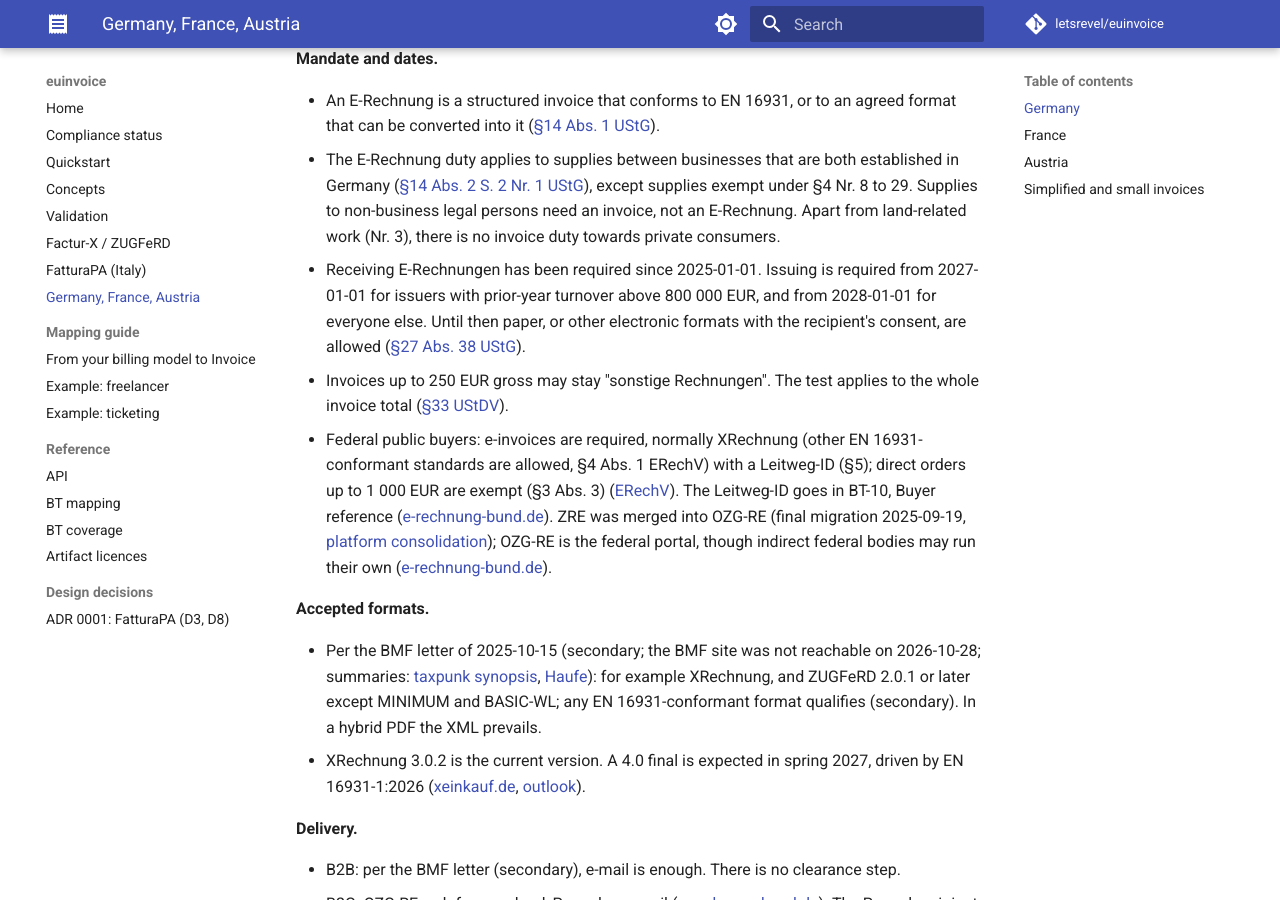
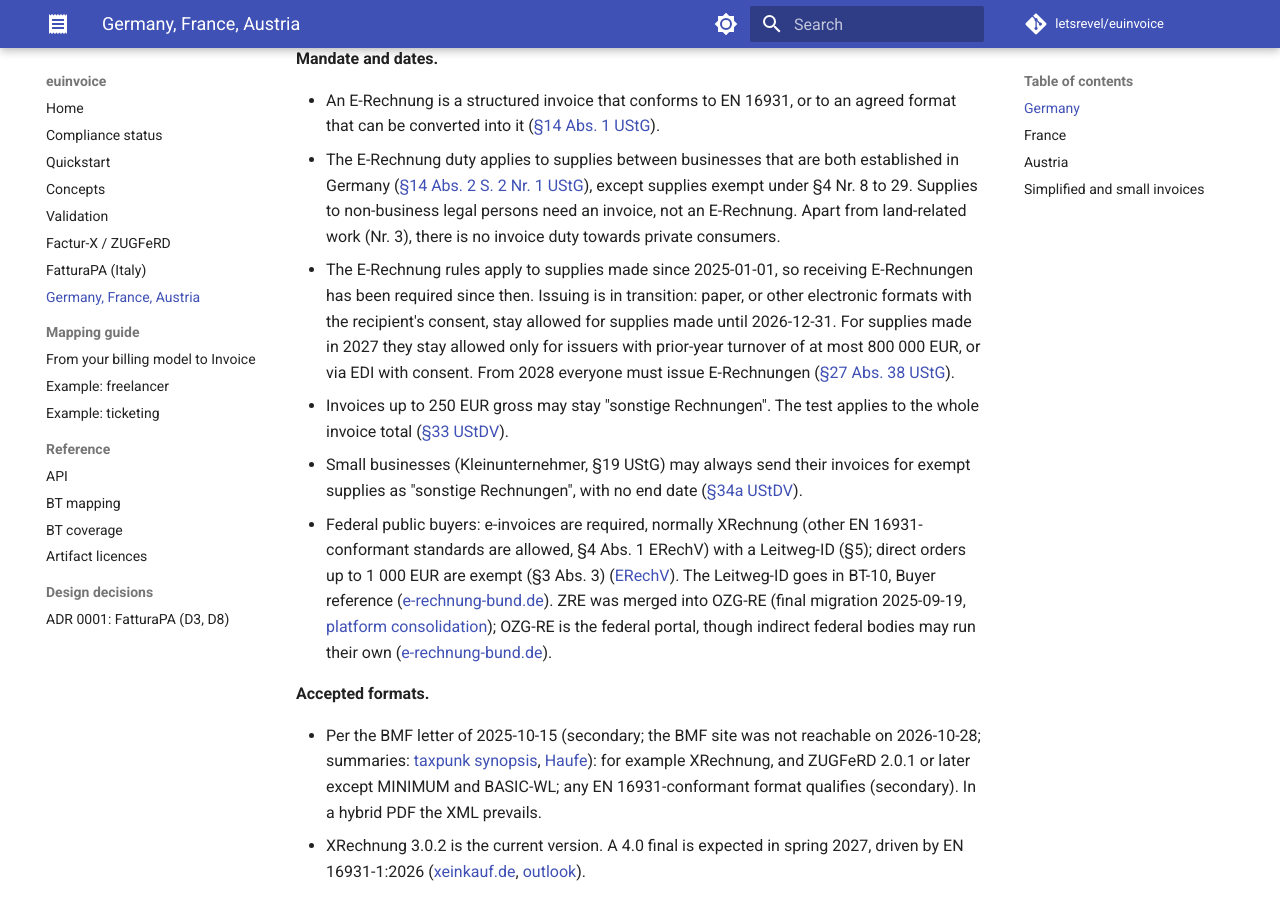
Before and after one commit to letsrevel/euinvoice, an MkDocs documentation site: the page built from docs/countries.md, in a window 1280 px wide and 900 px high, scrolled down 394 px. Built offline with MkDocs 1.6.1 and Material for MkDocs 9.7.7, drawn with Linux system fonts in a browser that asks for light colours; comment, search, counter and statistics services are not loaded.

Commit message:
docs(countries): German transition per supply year and the §34a UStDV exception
Closes #187

Co-Authored-By: Claude Opus 5.5 <noreply@anthropic.com>

```diff
--- a/docs/countries.md
+++ b/docs/countries.md
@@ -18,11 +18,15 @@ unconfirmed.
   ([§14 Abs. 2 S. 2 Nr. 1 UStG](https://www.gesetze-im-internet.de/ustg_1980/__14.html)), except supplies exempt
   under §4 Nr. 8 to 29. Supplies to non-business legal persons need an invoice, not an E-Rechnung. Apart from
   land-related work (Nr. 3), there is no invoice duty towards private consumers.
-- Receiving E-Rechnungen has been required since 2025-01-01. Issuing is required from 2027-01-01 for issuers with
-  prior-year turnover above 800 000 EUR, and from 2028-01-01 for everyone else. Until then paper, or other
-  electronic formats with the recipient's consent, are allowed ([§27 Abs. 38 UStG](https://www.gesetze-im-internet.de/ustg_1980/__27.html)).
+- The E-Rechnung rules apply to supplies made since 2025-01-01, so receiving E-Rechnungen has been required since
+  then. Issuing is in transition: paper, or other electronic formats with the recipient's consent, stay allowed
+  for supplies made until 2026-12-31. For supplies made in 2027 they stay allowed only for issuers with
+  prior-year turnover of at most 800 000 EUR, or via EDI with consent. From 2028 everyone must issue E-Rechnungen
+  ([§27 Abs. 38 UStG](https://www.gesetze-im-internet.de/ustg_1980/__27.html)).
 - Invoices up to 250 EUR gross may stay "sonstige Rechnungen". The test applies to the whole invoice total
   ([§33 UStDV](https://www.gesetze-im-internet.de/ustdv_1980/__33.html)).
+- Small businesses (Kleinunternehmer, §19 UStG) may always send their invoices for exempt supplies as "sonstige
+  Rechnungen", with no end date ([§34a UStDV](https://www.gesetze-im-internet.de/ustdv_1980/__34a.html)).
 - Federal public buyers: e-invoices are required, normally XRechnung (other EN 16931-conformant standards are
   allowed, §4 Abs. 1 ERechV) with a Leitweg-ID (§5); direct orders up to 1 000 EUR are exempt (§3 Abs. 3)
   ([ERechV](https://www.gesetze-im-internet.de/erechv/ERechV.pdf)). The Leitweg-ID goes in BT-10, Buyer reference
```
Also changed, not shown: CHANGELOG.md (+2 -0 lines).
